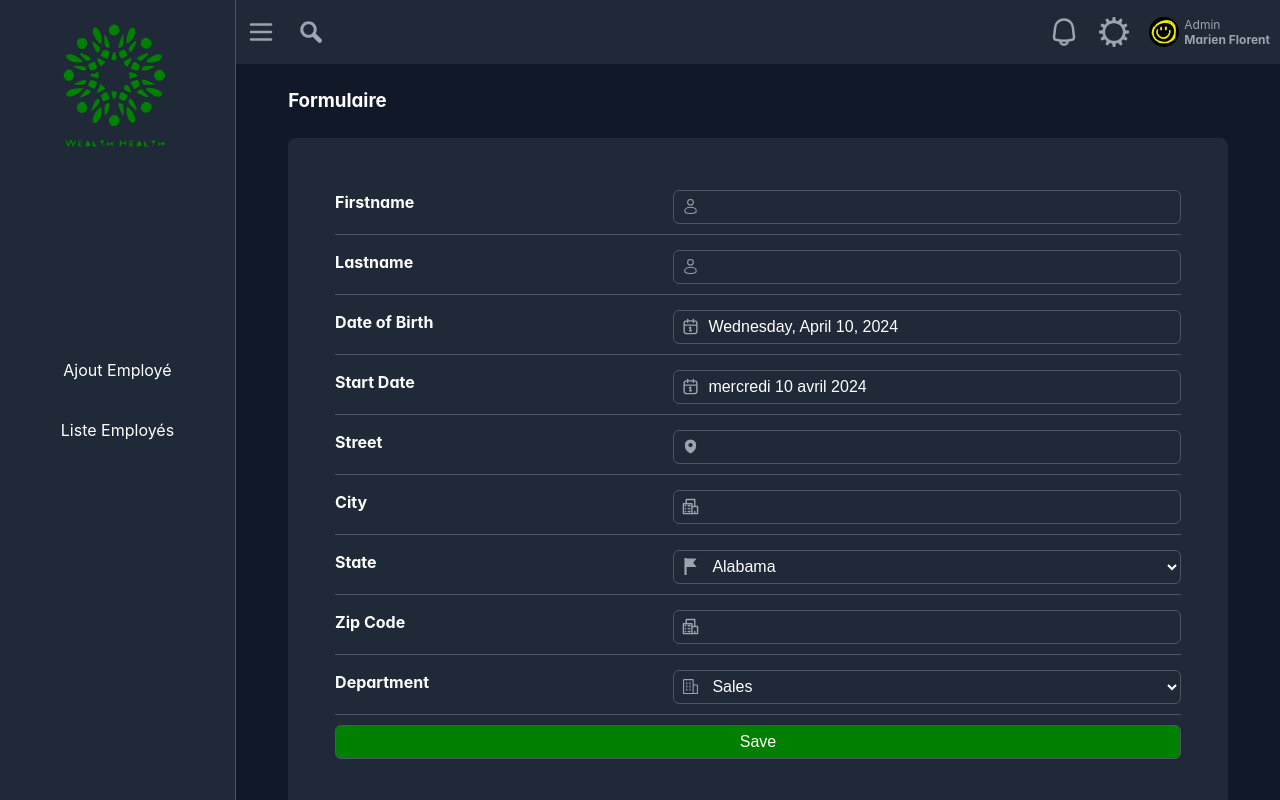
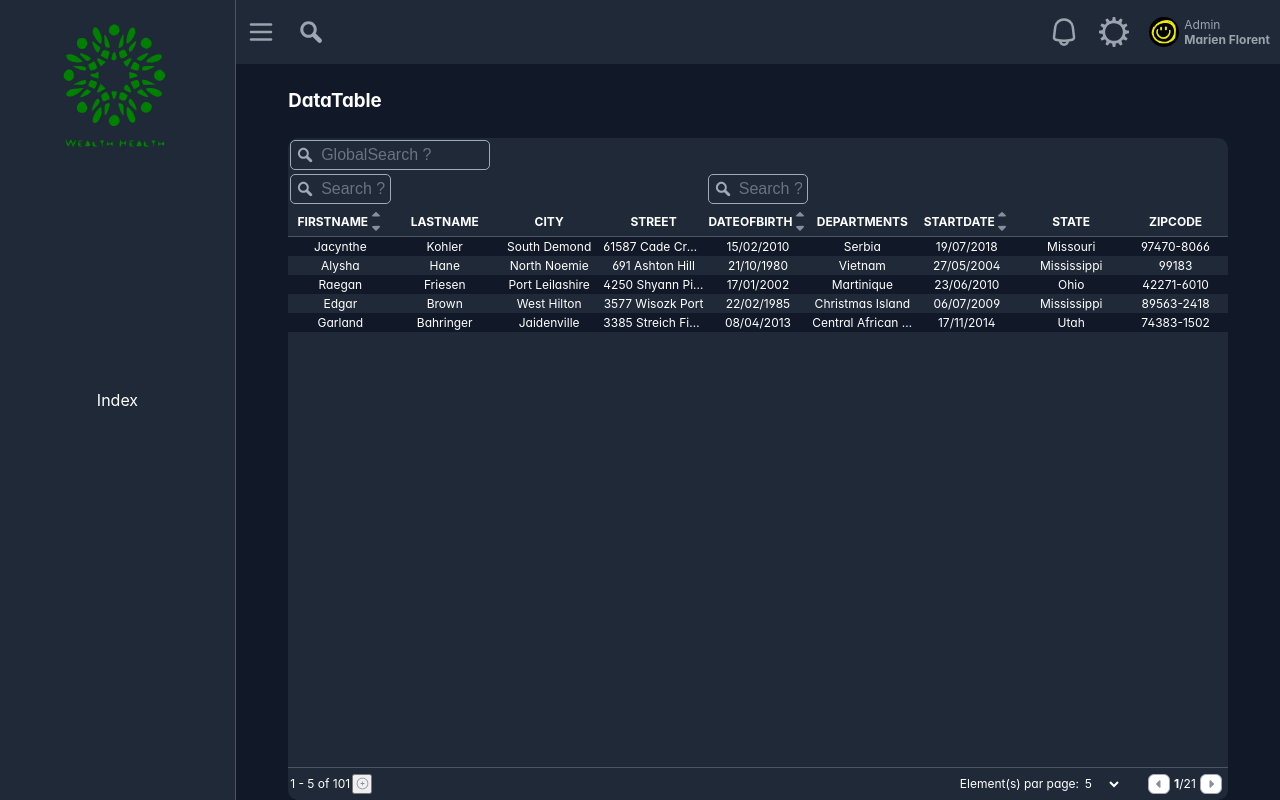
Before and after one commit to FlorentMarien/OC-React-Projet14, a React (Create React App) app: page / in a window 1280 px wide. Built offline with nearby package versions, Linux system fonts and the light colour scheme.

Commit message:
Ajout element via le datatable

```diff
--- a/src/composantes/Datatable.jsx
+++ b/src/composantes/Datatable.jsx
@@ -4,16 +4,27 @@ import HeaderDatatable from './HeaderDatatable';
 import { DataTable } from 'primereact/datatable';
 import { Column } from 'primereact/column';
 import { useState } from 'react';
+import iconAdd from "./../assets/icon/add-circle-svgrepo-com.svg";
 import { departments } from '../assets/data/data';
 
+import { useNavigate } from "react-router-dom";
 import {DatatableCustom, ColumnCustom} from './DatatableCustom';
 
 function Datatable(props) {
+    const navigate = useNavigate();
     const [Search,setSearch] = useState('');
-    let data = props.data;
+
+    let buttonAdd = (<div className='container-button'>
+
+            <button className="button-add" onClick={(e)=>{ navigate("/addElement") }}>
+                <img src={iconAdd} />
+            </button>
+        </div>
+    );
+    let data = props.data
     return (
         <>
-         <DatatableCustom id={props.id} data={data} searchGlobal paginator={[5,15,25,50,100]}>
+         <DatatableCustom id={props.id} data={data} searchGlobal paginator={[5,15,25,50,100]} addElement={buttonAdd}>
             <ColumnCustom field="firstname" sortable search></ColumnCustom>
             <ColumnCustom field="lastname" ></ColumnCustom>
             <ColumnCustom field="city"></ColumnCustom>
--- a/src/composantes/DatatableCustom.jsx
+++ b/src/composantes/DatatableCustom.jsx
@@ -187,6 +187,7 @@ function FooterCustom(props, statepaginator, nbrelementinview){
                 {
                     <>
                     <p>{statepaginator[0].focusPaginator*statepaginator[0].viewPage +1} - {statepaginator[0].focusPaginator*(statepaginator[0].viewPage+1)} of {nbrelementinview}</p>
+                    {props.addElement !== undefined && props.addElement }
                     </>
                 }
             </div>
@@ -196,6 +197,7 @@ function FooterCustom(props, statepaginator, nbrelementinview){
                     <div>
                         <p>Element(s) par page:</p>
                         <DropdownCustom data={{list:returnnbrpagination,selectedIndex:statepaginator[0].arrayPaginator.indexOf(statepaginator[0].focusPaginator)}} onChange={(e) => { statepaginator[1]({...statepaginator[0],focusPaginator: parseInt(e.value),viewPage:0}) }}/>
+
                     </div>
                     <div>
                         <div className='table-icon'>
--- a/src/composantes/Header.jsx
+++ b/src/composantes/Header.jsx
@@ -18,15 +18,15 @@ function Header(props) {
                     {
                     openNavbar[0] === 0 &&
                     <>
-                        <a onClick={(e)=>{navigate('/')}} >Ajout Employé</a>
-                        <a onClick={(e)=>{navigate('/viewlist')}}>Liste Employés</a>
+                        <a onClick={(e)=>{navigate('/')}} >Index</a>
+                        {/*<a onClick={(e)=>{navigate('/addElement')}}>Liste Employés</a>*/}
                     </>
                     }
                     {
                     openNavbar[0] === 1 &&
                     <>
-                        <img src={iconIndex} onClick={(e)=>{navigate('/')}}/>
-                        <img src={iconViewlist} onClick={(e)=>{navigate('/viewlist')}}/>
+                        <img src={iconViewlist} onClick={(e)=>{navigate('/')}}/>
+                        {/*<img src={iconViewlist} onClick={(e)=>{navigate('/addElement')}}/>*/}
                     </>
                     }
                 </div>
--- a/src/pages/Index.jsx
+++ b/src/pages/Index.jsx
@@ -1,100 +1,37 @@
-import './../styles/Index.css';
+import Datatable from '../composantes/Datatable';
 import './../styles/Input.css';
-import InputText from "../composantes/InputText";
-import InputNumber from "../composantes/InputNumber";
-import InputDate from "../composantes/InputDate";
-import DropDown from "../composantes/Dropdown";
-import {states,departments} from "../assets/data/data";
-import { ToastContainer, toast } from 'react-toastify';
-import 'react-toastify/dist/ReactToastify.css';
-import { confirmAlert } from 'react-confirm-alert'; // Import
-import 'react-confirm-alert/src/react-confirm-alert.css';
-import { useState } from 'react';
-import { useDispatch } from 'react-redux';
-import Modale from '../composantes/Modale';
-function Index() {
-  const dispatch = useDispatch();
-  const [State,SetState] = useState({label:states[0].name,value:states[0].name,selectedIndex:0})
-  const [Department,SetDepartment] = useState({label:departments[0].name,value:departments[0].name,selectedIndex:0});
+import './../styles/Viewlist.css';
+import flux from './../flux';
+function Viewlist() {
+  let filterForm = flux.getState().listuser;
+  /*
+  let obj;
 
-  const[StateStartDate,SetStateStartDate] = useState(new Date())
-  const[StateDateOfBirth,SetStateDateOfBirth] = useState(new Date())
-  const [ModaleValue,setModaleValue] = useState({text:"Confirmation", open:0})
-  //const notify = () => toast("Ajout réussi");
-  const options = {
-    title: 'Ajout Réussi',
-    message: "L'utilisateur a été ajouté",
-    buttons: [
-      {
-        label: 'Close',
-        onClick: () => alert('Close')
+  props.children.forEach((column)=>{
+      let field = column.props.field;
+      obj = {
+          ...obj,
+          [field]: column.props['dataType'] === undefined ? 'string' : column.props['dataType'],
       }
-    ],
-    closeOnEscape: true,
-    closeOnClickOutside: true,
-    keyCodeForClose: [8, 32],
-    willUnmount: () => {},
-    afterClose: () => {},
-    onClickOutside: () => {},
-    onKeypress: () => {},
-    onKeypressEscape: () => {},
-    overlayClassName: "overlay-custom-class-name"
-  };
+  })
 
-  function addEmploye(e){
-    e.preventDefault();
-    let data = getForm();
-    console.log(data)
-    dispatch({type:"ADD_USER",listuser:data})
-    //notify();
-    //confirmAlert(options);
-    setModaleValue({...ModaleValue,open:1,setstatemodale:setModaleValue});
-  }
-
-  function getForm(){
-    let data = {
-      firstname: document.getElementById("input-firstname").value,
-      lastname: document.getElementById("input-lastname").value,
-      dateofbirth: StateDateOfBirth.toJSON(),
-      startdate: StateStartDate.toJSON(),
-      street: document.getElementById("input-street").value,
-      city: document.getElementById("input-city").value,
-      state: State.label,
-      zipcode: document.getElementById("input-zipcode").value,
-      departments: Department.label
-  };
-  return data;
-  }
-
+  filterForm.forEach((e)=>{
+      Object.keys(e).forEach((efield)=>{
+          if(obj[efield] === "date"){
+              e[efield] = new Date(e[efield]);
+          }
+      });
+  });*/
   return (
-    <>
     <section >
       <div className='titlePage'>
-        <h3>Formulaire</h3>
+        <h3>DataTable</h3>
       </div>
-      <Modale data={ModaleValue}></Modale>
-      <div className='page'>
-        <ToastContainer />
-        <form onSubmit={(e)=>{addEmploye(e)}}>
-          <div>
-            <InputText data={{label: 'Firstname',name:'input-firstname',iconType:0}} />
-            <InputText data={{label: 'Lastname',name:'input-lastname',iconType:0}} />
-            <InputDate data={{label: 'Date of Birth',name:'input-datebirth',iconType:4}} state={[StateDateOfBirth,SetStateDateOfBirth]} rangeYear={[1940,new Date().getFullYear()]} formatCalendrier={"en-US"}/>
-            <InputDate data={{label: 'Start Date',name:'input-startdate',iconType:4}} state={[StateStartDate,SetStateStartDate]}  rangeYear={[2000,new Date().getFullYear()+5]} rangeWeekday={[6,0]} formatCalendrier={"fr-FR"}/>
-
-            <InputText data={{label: 'Street',name:'input-street',iconType:3}} />
-            <InputText data={{label: 'City',name:'input-city',iconType:1}} />
-            <DropDown data={{label: 'State',name:'input-state',iconType:5,data:{list:states,selectedIndex:State.selectedIndex},state:SetState}} />
-            <InputNumber data={{label: 'Zip Code',name:'input-zipcode',iconType:1}} />
-
-            <DropDown data={{label: 'Department',name:'input-department',iconType:2,data:{list:departments,selectedIndex:Department.selectedIndex},state:SetDepartment}} />
-            <input type='submit' value='Save' />
-          </div>
-        </form>
+      <div className='page bg-none'>
+        <Datatable id={"datatable"} data={filterForm}/>
       </div>
     </section>
-    </>
   );
 }
 
-export default Index;
+export default Viewlist;
--- /dev/null
+++ b/src/pages/addElement.jsx
@@ -0,0 +1,104 @@
+import './../styles/Index.css';
+import './../styles/Input.css';
+import InputText from "../composantes/InputText";
+import InputNumber from "../composantes/InputNumber";
+import InputDate from "../composantes/InputDate";
+import DropDown from "../composantes/Dropdown";
+import {states,departments} from "../assets/data/data";
+import { ToastContainer, toast } from 'react-toastify';
+import 'react-toastify/dist/ReactToastify.css';
+import { confirmAlert } from 'react-confirm-alert'; // Import
+import 'react-confirm-alert/src/react-confirm-alert.css';
+import { useState } from 'react';
+import { useDispatch } from 'react-redux';
+import Modale from '../composantes/Modale';
+import { useNavigate } from 'react-router';
+function Index() {
+  const dispatch = useDispatch();
+  let navigate = useNavigate();
+  const [State,SetState] = useState({label:states[0].name,value:states[0].name,selectedIndex:0})
+  const [Department,SetDepartment] = useState({label:departments[0].name,value:departments[0].name,selectedIndex:0});
+
+  const[StateStartDate,SetStateStartDate] = useState(new Date())
+  const[StateDateOfBirth,SetStateDateOfBirth] = useState(new Date())
+  const [ModaleValue,setModaleValue] = useState({text:"Confirmation", open:0})
+  //const notify = () => toast("Ajout réussi");
+  const options = {
+    title: 'Ajout Réussi',
+    message: "L'utilisateur a été ajouté",
+    buttons: [
+      {
+        label: 'Close',
+        onClick: () => alert('Close')
+      }
+    ],
+    closeOnEscape: true,
+    closeOnClickOutside: true,
+    keyCodeForClose: [8, 32],
+    willUnmount: () => {},
+    afterClose: () => {},
+    onClickOutside: () => {},
+    onKeypress: () => {},
+    onKeypressEscape: () => {},
+    overlayClassName: "overlay-custom-class-name"
+  };
+
+  function addEmploye(e){
+    e.preventDefault();
+    let data = getForm();
+    dispatch({type:"ADD_USER",listuser:data})
+    //notify();
+    //confirmAlert(options);
+    setModaleValue({...ModaleValue,open:1,setstatemodale:setModaleValue});
+  }
+
+  function getForm(){
+    let data = {
+      firstname: document.getElementById("input-firstname").value,
+      lastname: document.getElementById("input-lastname").value,
+      dateofbirth: StateDateOfBirth.toJSON(),
+      startdate: StateStartDate.toJSON(),
+      street: document.getElementById("input-street").value,
+      city: document.getElementById("input-city").value,
+      state: State.label,
+      zipcode: document.getElementById("input-zipcode").value,
+      departments: Department.label
+  };
+  return data;
+  }
+
+  return (
+    <>
+    <section >
+      <div className='titlePage'>
+        <h3>Formulaire</h3>
+      </div>
+      <Modale data={ModaleValue}></Modale>
+      <div className='page'>
+        <ToastContainer />
+        <form onSubmit={(e)=>{addEmploye(e)}}>
+          <div>
+            <InputText data={{label: 'Firstname',name:'input-firstname',iconType:0}} />
+            <InputText data={{label: 'Lastname',name:'input-lastname',iconType:0}} />
+            <InputDate data={{label: 'Date of Birth',name:'input-datebirth',iconType:4}} state={[StateDateOfBirth,SetStateDateOfBirth]} rangeYear={[1940,new Date().getFullYear()]} formatCalendrier={"en-US"}/>
+            <InputDate data={{label: 'Start Date',name:'input-startdate',iconType:4}} state={[StateStartDate,SetStateStartDate]}  rangeYear={[2000,new Date().getFullYear()+5]} rangeWeekday={[6,0]} formatCalendrier={"fr-FR"}/>
+
+            <InputText data={{label: 'Street',name:'input-street',iconType:3}} />
+            <InputText data={{label: 'City',name:'input-city',iconType:1}} />
+            <DropDown data={{label: 'State',name:'input-state',iconType:5,data:{list:states,selectedIndex:State.selectedIndex},state:SetState}} />
+            <InputNumber data={{label: 'Zip Code',name:'input-zipcode',iconType:1}} />
+
+            <DropDown data={{label: 'Department',name:'input-department',iconType:2,data:{list:departments,selectedIndex:Department.selectedIndex},state:SetDepartment}} />
+            <div>
+              <input onClick={(e)=>{navigate("/")}}type='submit' value='Back' />
+              <input type='submit' value='Save' />
+            </div>
+          </div>
+        </form>
+      </div>
+    </section>
+    </>
+  );
+}
+
+export default Index;
--- a/src/router.jsx
+++ b/src/router.jsx
@@ -1,7 +1,7 @@
 import React from "react";
 import { createBrowserRouter, RouterProvider } from "react-router-dom";
 import Index from "./pages/Index";
-import Viewlist from "./pages/Viewlist";
+import AddElement from "./pages/addElement";
 import ErrorPage from "./pages/ErrorPage";
 import Header from "./composantes/Header";
 import Profil from "./composantes/Profil";
@@ -13,8 +13,8 @@ export default function Router(props) {
       errorElement: <><Header state={props.state}/><div><Profil state={props.state}/><ErrorPage /></div></>
     },
     {
-      path: "/viewlist",
-      element: <><Header state={props.state}/><div><Profil state={props.state}/><Viewlist /></div></>,
+      path: "/addElement",
+      element: <><Header state={props.state}/><div><Profil state={props.state}/><AddElement /></div></>,
     }])
 
   return <RouterProvider router={router} />;
--- a/src/styles/Input.css
+++ b/src/styles/Input.css
@@ -37,3 +37,18 @@ input[type='submit']{
 .container-input > div > div > input,.container-input > div > input,.container-input > div > div > select{
     padding-left: 34px;
 }
+.container-button button{
+    width: 20px;
+    height: 20px;
+}
+.container-button img{
+    width: 13px;
+    height: 13px;
+
+}
+.container-button .button-add{
+    padding: 0;
+    display: flex;
+  justify-content: center;
+  align-items: center;
+}
```
Also changed, not shown: src/pages/Viewlist.jsx (deleted, +0 -38 lines), src/assets/icon/add-circle-svgrepo-com.svg (added).
